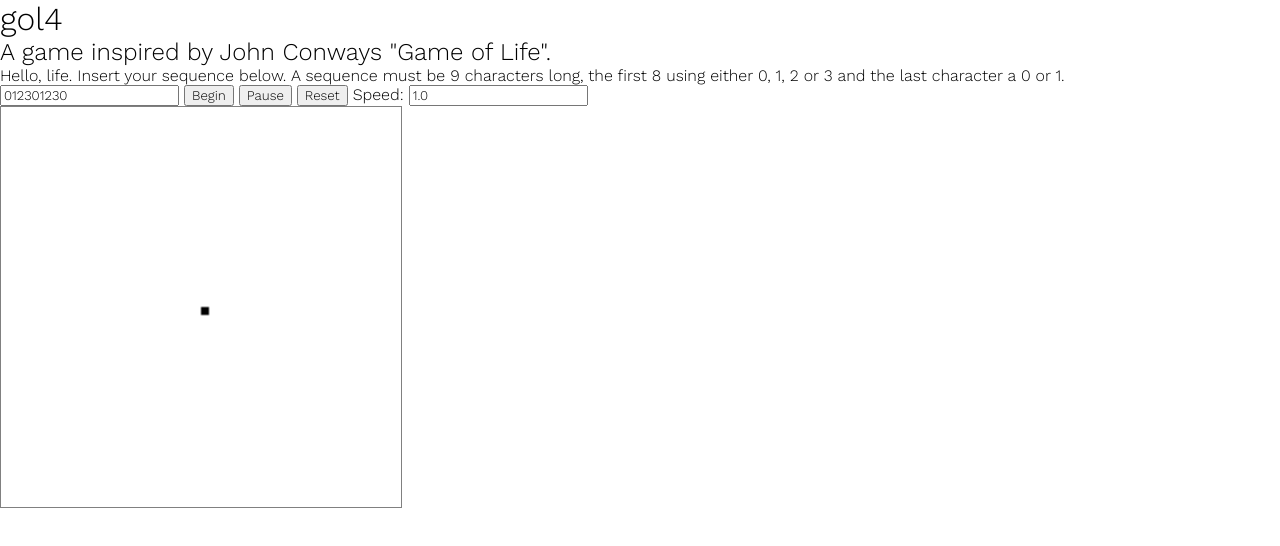
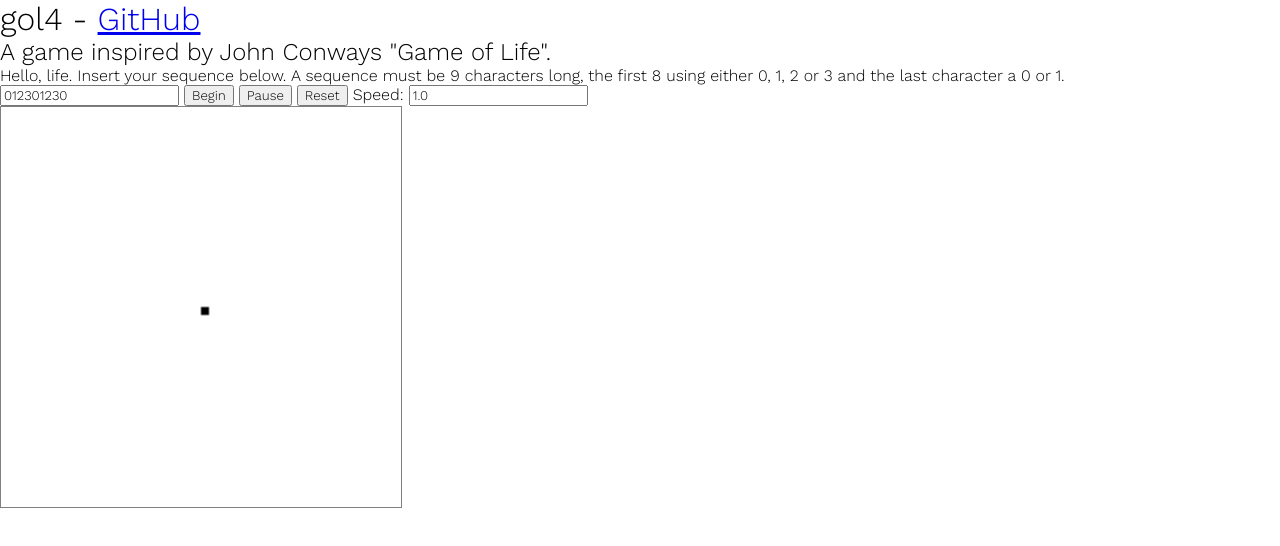
Before and after one commit to jessehorne/gol4, a plain HTML site: page index.html in a window 1280 px wide. Drawn offline with nearby package versions, Linux system fonts and the light colour scheme.

Commit message:
added link to GH on main page

```diff
--- a/index.html
+++ b/index.html
@@ -9,7 +9,7 @@
     <link rel="stylesheet" href="./style.css">
   </head>
   <body>
-    <div id="title">gol4</div>
+    <div id="title">gol4 - <a href="https://github.com/jessehorne/gol4">GitHub</a></div>
 
     <div id="sub-title">A game inspired by John Conways "Game of Life".</div>
 
```
